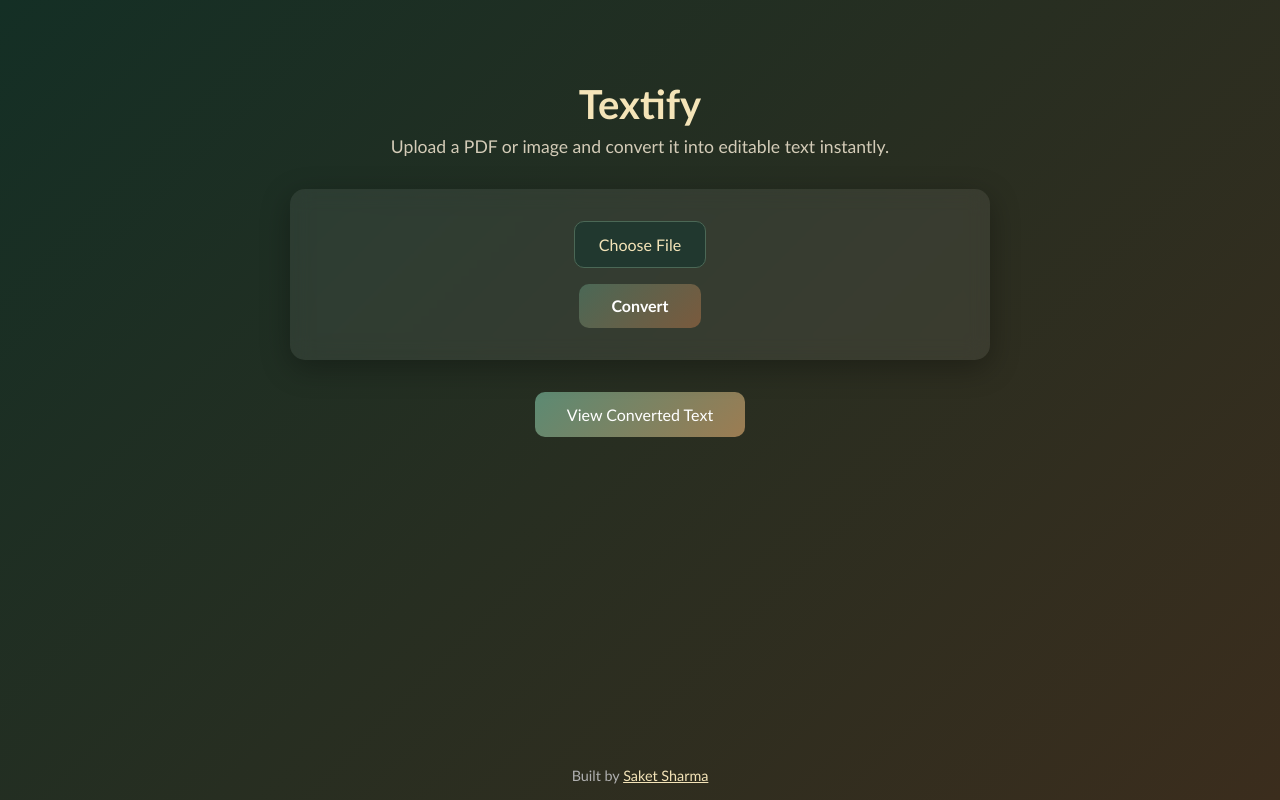
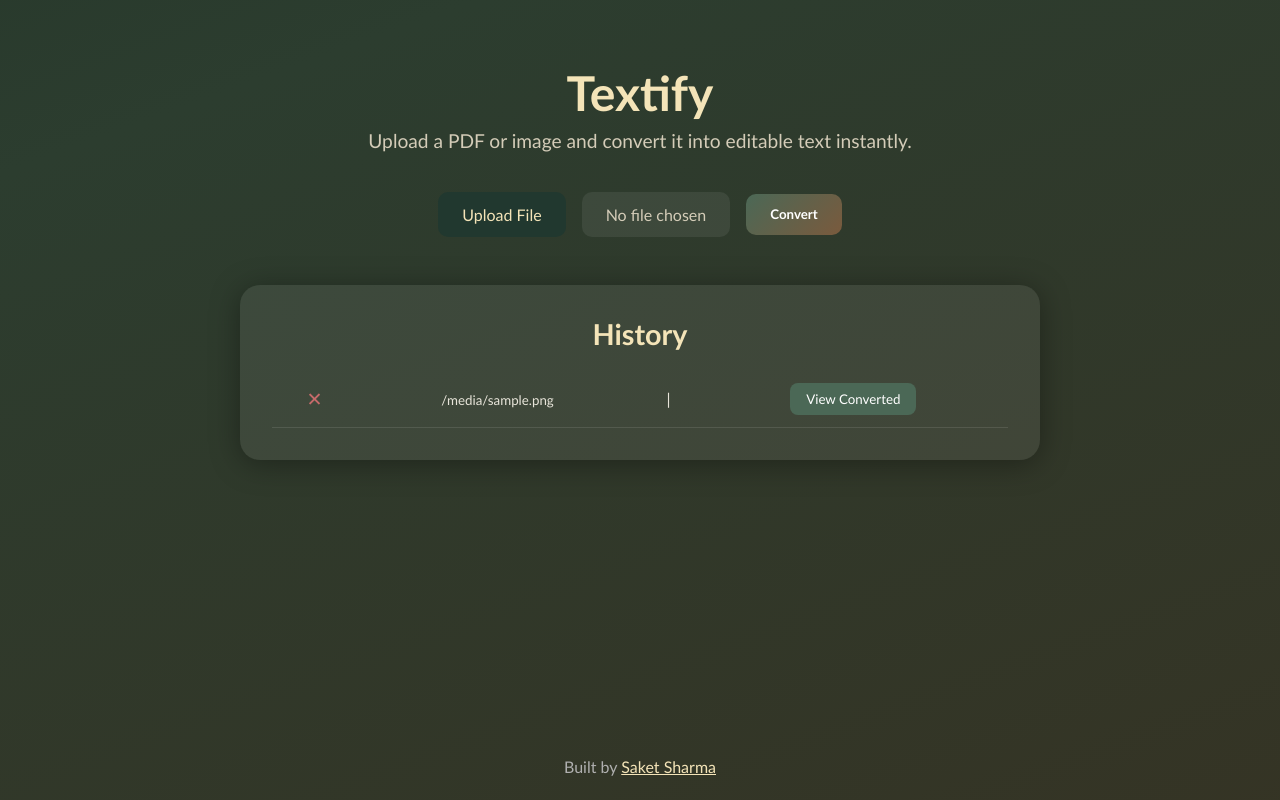
Before and after one commit to sakets-dev/converter_text, a Flask app: template templates/index.html in a window 1280 px wide. Run offline with Flask 3, Linux system fonts and the light colour scheme; the template is opened without the code that fills it: most values are stand-ins (such as "Sample title", 1, 10 or a date in 2020).

Commit message:
Updated UI

```diff
--- a/app.py
+++ b/app.py
@@ -1,39 +1,56 @@
-from flask import Flask, request, render_template
-import pytesseract
+from flask import Flask, request, render_template, send_file, redirect, url_for
+import pytesseract, pdfplumber, os
 from PIL import Image
-import pdfplumber
 from pdf2image import convert_from_path
-import os
 
 app = Flask(__name__)
+UPLOAD_FOLDER = "uploads"
+os.makedirs(UPLOAD_FOLDER, exist_ok=True)
+
+history = []
 
 def extract_text_from_image(image_path):
-    image = Image.open(image_path)
-    return pytesseract.image_to_string(image)
+    return pytesseract.image_to_string(Image.open(image_path))
 
 def extract_text_from_pdf(pdf_path):
     text = ""
     with pdfplumber.open(pdf_path) as pdf:
         for page in pdf.pages:
             page_text = page.extract_text()
-            if page_text:
-                text += page_text
-            else:
-                for image in convert_from_path(pdf_path):
-                    text += pytesseract.image_to_string(image)
+            text += page_text if page_text else ""
+    if not text:
+        for img in convert_from_path(pdf_path):
+            text += pytesseract.image_to_string(img)
     return text
 
 @app.route("/", methods=["GET", "POST"])
-def upload_file():
-    text = None
+def index():
+    global history
     if request.method == "POST":
         f = request.files["file"]
-        path = f.filename
+        if not f.filename:
+            return redirect(url_for("index"))
+        filename = f.filename
+        path = os.path.join(UPLOAD_FOLDER, filename)
         f.save(path)
-        ext = os.path.splitext(path)[1].lower()
+        ext = os.path.splitext(filename)[1].lower()
         text = extract_text_from_image(path) if ext in [".jpg", ".jpeg", ".png"] else extract_text_from_pdf(path)
-        os.remove(path)
-    return render_template("index.html", text=text)
+        history.insert(0, {"filename": filename, "path": path, "text": text})
+    return render_template("index.html", history=history)
+
+@app.route("/preview/<filename>")
+def preview(filename):
+    path = os.path.join(UPLOAD_FOLDER, filename)
+    return send_file(path) if os.path.exists(path) else ("File not found", 404)
+
+@app.route("/delete/<int:index>", methods=["POST"])
+def delete_file(index):
+    global history
+    if 0 <= index < len(history):
+        item = history.pop(index)
+        if os.path.exists(item["path"]):
+            os.remove(item["path"])
+    return ("", 204)
 
 if __name__ == "__main__":
     app.run(debug=True)
--- a/static/style.css
+++ b/static/style.css
@@ -1,211 +1,111 @@
-* {
-    margin: 0;
-    padding: 0;
-    box-sizing: border-box;
-    font-family: "Optima", sans-serif;
-  }
+* { margin: 0; padding: 0; box-sizing: border-box; font-family: "Optima", sans-serif; }
 
 body {
   min-height: 100vh;
   display: flex;
   flex-direction: column;
   align-items: center;
-    background: linear-gradient(135deg, #142f25, #3b2d1d);
+  background: linear-gradient(160deg, #0d2018, #2c3d2f, #3b2d1d);
+  background-size: 300% 300%;
+  animation: gradientMove 15s ease infinite;
   color: #e8e5da;
-    transition: filter 0.3s ease;
 }
 
-  body.blurred {
-    filter: blur(6px) brightness(0.5);
+@keyframes gradientMove {
+  0% { background-position: 0% 50%; }
+  50% { background-position: 100% 50%; }
+  100% { background-position: 0% 50%; }
 }
 
-  /* Main container */
-  .container {
-    text-align: center;
-    margin-top: 10vh;
-    width: 90%;
-    max-width: 700px;
+.container { text-align: center; margin-top: 8vh; width: 90%; max-width: 800px; }
+h1 { font-size: 3rem; color: #f4e4b8; margin-bottom: 0.5rem; }
+.subtitle { font-size: 1.2rem; color: #d4ccb8; margin-bottom: 2.5rem; }
+
+/* Upload section */
+.upload-grid { display: flex; gap: 1rem; align-items: center; flex-wrap: wrap; justify-content: center; }
+.file-label, .convert-btn, .filename-box {
+  border-radius: 10px; padding: 0.8rem 1.5rem; border: none; transition: all 0.3s ease; cursor: pointer;
+}
+.file-label { background: #21382f; color: #f4e4b8; }
+.file-label:hover { background: #2d4c41; }
+.filename-box { background: rgba(255, 255, 255, 0.07); color: #d4ccb8; min-width: 140px; border-radius: 10px; }
+.convert-btn {
+  background: linear-gradient(135deg, #4b6856, #7a5a3d); color: white; font-weight: 600;
+}
+.convert-btn:hover { transform: scale(1.05); }
+
+/* History */
+.history-box {
+  background: rgba(255, 255, 255, 0.07);
+  padding: 2rem; margin-top: 3rem; border-radius: 20px;
+  width: 100%; max-height: 60vh; overflow-y: auto;
+  box-shadow: 0 4px 30px rgba(0,0,0,0.35);
+}
+.history-box h2 { font-size: 1.8rem; margin-bottom: 1.2rem; color: #f4e4b8; }
+.history-table { width: 100%; border-collapse: collapse; font-size: 1rem; }
+.history-table td { padding: 0.8rem; border-bottom: 1px solid rgba(255,255,255,0.1); }
+.file-link { background: none; border: none; color: #e8e5da; cursor: pointer; text-align: left; }
+.file-link:hover { color: #f4e4b8; }
+.view-history { background: #4b6856; color: #fff; border: none; padding: 0.5rem 1rem; border-radius: 8px; cursor: pointer; }
+.delete-btn { background: none; border: none; color: #c76b6b; font-size: 1.2rem; cursor: pointer; }
+.delete-btn:hover { color: #ff8c8c; transform: scale(1.2); }
+
+/* Modals */
+.modal {
+  position: fixed; inset: 0;
+  display: none; justify-content: center; align-items: center;
+  backdrop-filter: blur(10px); background: rgba(0,0,0,0.6); z-index: 100;
+}
+.modal.show { display: flex; }
+
+/* TEXT modal */
+.text-modal-box {
+  width: 50vw; height: 50vh;
+  background: #f4f2ea; color: #222;
+  border-radius: 20px;
+  padding: 1.5rem 2rem;
+  box-shadow: 0 8px 40px rgba(0, 0, 0, 0.3);
+  display: flex; flex-direction: column; justify-content: space-between;
+}
+.modal-header { display: flex; justify-content: space-between; align-items: center; }
+.copy-section { position: relative; }
+.copy-btn {
+  background: none; border: none; cursor: pointer; color: #4b6856; font-size: 1rem;
+  transition: transform 0.2s ease;
+}
+.copy-btn:hover { transform: scale(1.1); }
+.copied-msg {
+  position: absolute;
+  right: -10px; top: -25px;
+  background: #4b6856;
+  color: #fff;
+  padding: 0.3rem 0.7rem;
+  border-radius: 6px;
+  font-size: 0.8rem;
+  opacity: 0;
+  transition: opacity 0.3s ease;
+}
+.copied-msg.show { opacity: 1; }
+
+.text-modal-box textarea {
+  width: 100%; flex-grow: 1; margin: 1rem 0;
+  resize: none; border: none; outline: none;
+  background: #fffdf7; color: #222; font-size: 1rem;
+  border-radius: 10px; padding: 1rem;
 }
 
-  h1 {
-    font-size: 2.5rem;
-    color: #f4e4b8;
-    margin-bottom: 0.5rem;
-  }
-
-  .subtitle {
-    font-size: 1.1rem;
-    color: #d4ccb8;
-    margin-bottom: 2rem;
-  }
-
-  /* Upload box */
-  .upload-box {
-    background: rgba(255, 255, 255, 0.07);
-    padding: 2rem;
-    border-radius: 15px;
-    backdrop-filter: blur(10px);
-    box-shadow: 0 8px 30px rgba(0, 0, 0, 0.3);
-    display: flex;
-    flex-direction: column;
-    align-items: center;
-    gap: 1rem;
-  }
-
-  input[type="file"] {
-    display: none;
-  }
-
-  .file-label {
-    background: #21382f;
-    color: #f4e4b8;
-    padding: 0.8rem 1.5rem;
-    border-radius: 10px;
-    cursor: pointer;
-    border: 1px solid #4b6856;
-    transition: all 0.3s ease;
-  }
-
-  .file-label:hover {
-    background: #2d4c41;
-  }
-
-  .convert-btn {
-    background: linear-gradient(135deg, #4b6856, #7a5a3d);
-    color: white;
-    padding: 0.8rem 2rem;
-    border: none;
-    border-radius: 10px;
-    font-size: 1rem;
-    font-weight: 600;
-    cursor: pointer;
-    transition: all 0.3s ease;
-  }
-
-  .convert-btn:hover {
-    transform: scale(1.05);
-  }
-
-  /* View button */
-  .view-btn {
-    margin-top: 2rem;
-    padding: 0.8rem 2rem;
-    border: none;
-    border-radius: 10px;
-    font-size: 1rem;
-    background: linear-gradient(135deg, #5c8a73, #9c7c52);
-    color: white;
-    cursor: pointer;
-    transition: all 0.3s ease;
-  }
-
-  .view-btn:hover {
-    transform: scale(1.05);
-  }
-
-  /* Modal */
-  .modal {
-    position: fixed;
-    inset: 0;
-    display: none;
-    justify-content: center;
-    align-items: center;
-    backdrop-filter: blur(15px);
-    background: rgba(0, 0, 0, 0.6);
-    z-index: 100;
-  }
-
-  .modal.show {
-    display: flex;
-    animation: fadeIn 0.3s ease;
-  }
-
-  @keyframes fadeIn {
-    from {opacity: 0;}
-    to {opacity: 1;}
-  }
-
-  .modal-content {
-    background: #faf8f2;
-    color: #222;
-    border-radius: 15px;
-    width: 90%;
-    max-width: 700px;
-    padding: 2rem;
-    box-shadow: 0 4px 25px rgba(0, 0, 0, 0.3);
-    animation: slideUp 0.3s ease;
-  }
-
-  @keyframes slideUp {
-    from {transform: translateY(40px); opacity: 0;}
-    to {transform: translateY(0); opacity: 1;}
-  }
-
-  .modal-header {
-    display: flex;
-    justify-content: space-between;
-    align-items: center;
-  }
-
-  .copy-btn {
-    background: none;
-    border: none;
-    cursor: pointer;
-    font-size: 1rem;
-    color: #4b6856;
-    transition: transform 0.2s ease;
-  }
-
-  .copy-btn:hover {
-    transform: scale(1.1);
-  }
-
-  textarea {
-    width: 100%;
-    height: 400px;
-    border: none;
-    outline: none;
-    resize: vertical;
-    margin-top: 1rem;
-    background: #f4f2ea;
-    border-radius: 10px;
-    padding: 1rem;
-    font-family: "Optima", sans-serif;
-    font-size: 0.95rem;
-    color: #222;
-  }
-
-  .word-count {
-    text-align: right;
-    margin-top: 5px;
-    color: #555;
-    font-size: 0.9rem;
+.modal-footer {
+  display: flex; justify-content: space-between; font-size: 0.9rem; color: #555;
 }
 
 .close-btn {
-    margin-top: 1.5rem;
+  align-self: center;
+  margin-top: 1rem;
   padding: 0.6rem 1.5rem;
-    background: #4b6856;
-    color: #fff;
-    border: none;
-    border-radius: 8px;
-    cursor: pointer;
-    transition: all 0.3s ease;
+  background: #4b6856; color: #fff;
+  border: none; border-radius: 8px; cursor: pointer;
 }
+.close-btn:hover { background: #395145; }
 
-  .close-btn:hover {
-    background: #395145;
-  }
-
-  footer {
-    margin-top: auto;
-    text-align: center;
-    color: #b0b0b0;
-    padding: 1rem;
-    font-size: 0.9rem;
-  }
-
-  footer a {
-    color: #f4e4b8;
-    text-decoration: underline;
-  }
+footer { margin-top: auto; text-align: center; color: #b0b0b0; padding: 1.5rem; }
+footer a { color: #f4e4b8; text-decoration: underline; }
--- a/templates/index.html
+++ b/templates/index.html
@@ -6,76 +6,129 @@
   <link rel="stylesheet" href="{{ url_for('static', filename='style.css') }}">
 </head>
 <body>
-  <div class="background"></div>
-
   <main class="container">
     <h1>Textify</h1>
     <p class="subtitle">Upload a PDF or image and convert it into editable text instantly.</p>
 
-    <form method="POST" enctype="multipart/form-data" class="upload-box">
-      <input type="file" name="file" id="file" required>
-      <label for="file" class="file-label">Choose File</label>
+    <form method="POST" enctype="multipart/form-data" class="upload-section">
+      <div class="upload-grid">
+        <div class="upload-box">
+          <input type="file" name="file" id="file" required hidden>
+          <label for="file" class="file-label">Upload File</label>
+        </div>
+        <p id="filename" class="filename-box">No file chosen</p>
         <button type="submit" class="convert-btn">Convert</button>
+      </div>
     </form>
 
-    {% if text %}
-    <button class="view-btn" id="openModal">View Converted Text</button>
+    {% if history %}
+    <section class="history-box">
+      <h2>History</h2>
+      <table class="history-table" id="historyTable">
+        {% for item in history %}
+        <tr data-index="{{ loop.index0 }}">
+          <td><button class="delete-btn" onclick="deleteHistory({{ loop.index0 }})">✕</button></td>
+          <td><button class="file-link" onclick="openPreview('{{ item.filename }}')">{{ item.filename }}</button></td>
+          <td class="divider">|</td>
+          <td><button class="view-history" onclick="openTextModal({{ loop.index0 }})">View Converted</button></td>
+        </tr>
+        {% endfor %}
+      </table>
+    </section>
+    {% endif %}
+  </main>
 
-    <div id="modal" class="modal">
-      <div class="modal-content">
-        <div class="modal-header">
-          <h3>Converted Text</h3>
-          <button id="copy-btn" class="copy-btn" onclick="copyText()">📋 Copy</button>
-        </div>
-        <textarea id="output-text" oninput="updateWordCount()">{{ text }}</textarea>
-        <div id="word-count" class="word-count">0 words</div>
-        <button id="closeModal" class="close-btn">Close</button>
+  <!-- Preview Modal -->
+  <div id="previewModal" class="modal">
+    <div class="modal-content preview-box">
+      <iframe id="previewFrame" src="" frameborder="0"></iframe>
+      <button id="closePreview" class="close-btn">Close</button>
     </div>
   </div>
-    {% endif %}
-  </main>
+
+  <!-- Text Modals -->
+  {% for item in history %}
+  <div id="textModal-{{ loop.index0 }}" class="modal">
+    <div class="text-modal-box">
+      <div class="modal-header">
+        <h3>{{ item.filename }}</h3>
+        <div class="copy-section">
+          <button class="copy-btn" onclick="copyText({{ loop.index0 }})">📋 Copy</button>
+          <span id="copied-msg-{{ loop.index0 }}" class="copied-msg">Copied to clipboard!</span>
+        </div>
+      </div>
+      <textarea id="text-{{ loop.index0 }}" oninput="updateCounts({{ loop.index0 }})">{{ item.text }}</textarea>
+      <div class="modal-footer">
+        <span id="charCount-{{ loop.index0 }}" class="count left">0 chars</span>
+        <span id="wordCount-{{ loop.index0 }}" class="count right">0 words</span>
+      </div>
+      <button class="close-btn" onclick="closeTextModal({{ loop.index0 }})">Close</button>
+    </div>
+  </div>
+  {% endfor %}
 
   <footer>Built by <a href="https://github.com/sakets-dev" target="_blank">Saket Sharma</a></footer>
 
   <script>
-    const modal = document.getElementById("modal");
-    const openModal = document.getElementById("openModal");
-    const closeModal = document.getElementById("closeModal");
+    const fileInput = document.getElementById("file");
+    const filenameDisplay = document.getElementById("filename");
 
-    if (openModal && closeModal && modal) {
-    openModal.onclick = () => {
+    fileInput.addEventListener("change", () => {
+      const file = fileInput.files[0];
+      filenameDisplay.textContent = file ? file.name : "No file chosen";
+    });
+
+    async function deleteHistory(index) {
+      const row = document.querySelector(`tr[data-index='${index}']`);
+      row.style.transition = "opacity 0.3s ease, transform 0.3s ease";
+      row.style.opacity = "0";
+      row.style.transform = "scale(0.9)";
+      await fetch(`/delete/${index}`, { method: "POST" });
+      setTimeout(() => row.remove(), 300);
+    }
+
+    function openPreview(filename) {
+      const modal = document.getElementById("previewModal");
+      const frame = document.getElementById("previewFrame");
+      frame.src = `/preview/${filename}`;
       modal.classList.add("show");
       document.querySelector(".container").classList.add("blurred");
-        updateWordCount();
+    }
+
+    document.getElementById("closePreview").onclick = () => {
+      document.getElementById("previewModal").classList.remove("show");
+      document.querySelector(".container").classList.remove("blurred");
     };
-        closeModal.onclick = () => {
+
+    function openTextModal(i) {
+      const modal = document.getElementById(`textModal-${i}`);
+      modal.classList.add("show");
+      document.querySelector(".container").classList.add("blurred");
+      updateCounts(i);
+    }
+
+    function closeTextModal(i) {
+      const modal = document.getElementById(`textModal-${i}`);
       modal.classList.remove("show");
       document.querySelector(".container").classList.remove("blurred");
-        };
-      window.onclick = (e) => {
-        if (e.target === modal) {
-          modal.classList.remove("show");
-          document.body.classList.remove("blurred");
-        }
-      };
     }
 
-    function copyText() {
-      const textarea = document.getElementById("output-text");
-      textarea.select();
+    function copyText(i) {
+      const ta = document.getElementById(`text-${i}`);
+      ta.select();
       document.execCommand("copy");
-      const btn = document.getElementById("copy-btn");
-      btn.textContent = "✅ Copied";
-      setTimeout(() => (btn.textContent = "📋 Copy"), 1500);
+      const msg = document.getElementById(`copied-msg-${i}`);
+      msg.classList.add("show");
+      setTimeout(() => msg.classList.remove("show"), 1200);
     }
 
-    function updateWordCount() {
-      const text = document.getElementById("output-text").value.trim();
-      const words = text ? text.split(/\s+/).length : 0;
-      document.getElementById("word-count").textContent = `${words} word${words !== 1 ? "s" : ""}`;
+    function updateCounts(i) {
+      const text = document.getElementById(`text-${i}`).value;
+      const words = text.trim() ? text.trim().split(/\s+/).length : 0;
+      const chars = text.length;
+      document.getElementById(`wordCount-${i}`).textContent = `${words} words`;
+      document.getElementById(`charCount-${i}`).textContent = `${chars} chars`;
     }
-
-    window.onload = updateWordCount;
   </script>
 </body>
 </html>
```
Also changed, not shown: 4 other files. Lines whose indentation alone changed are shown as unchanged.
